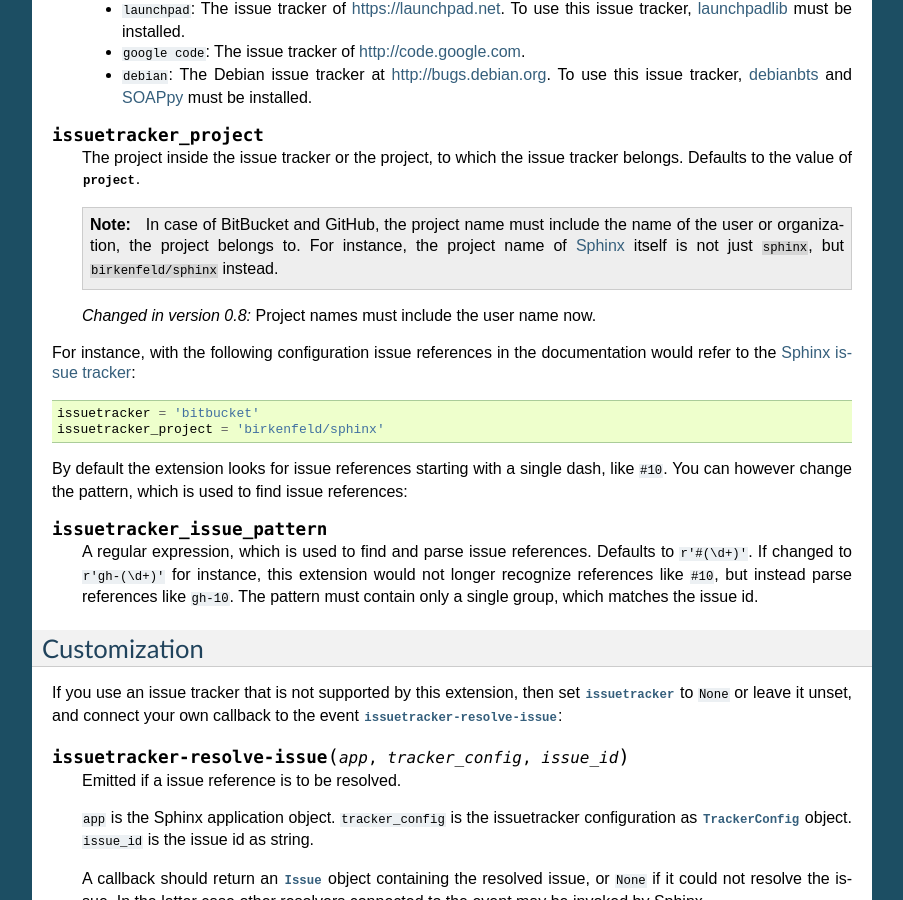
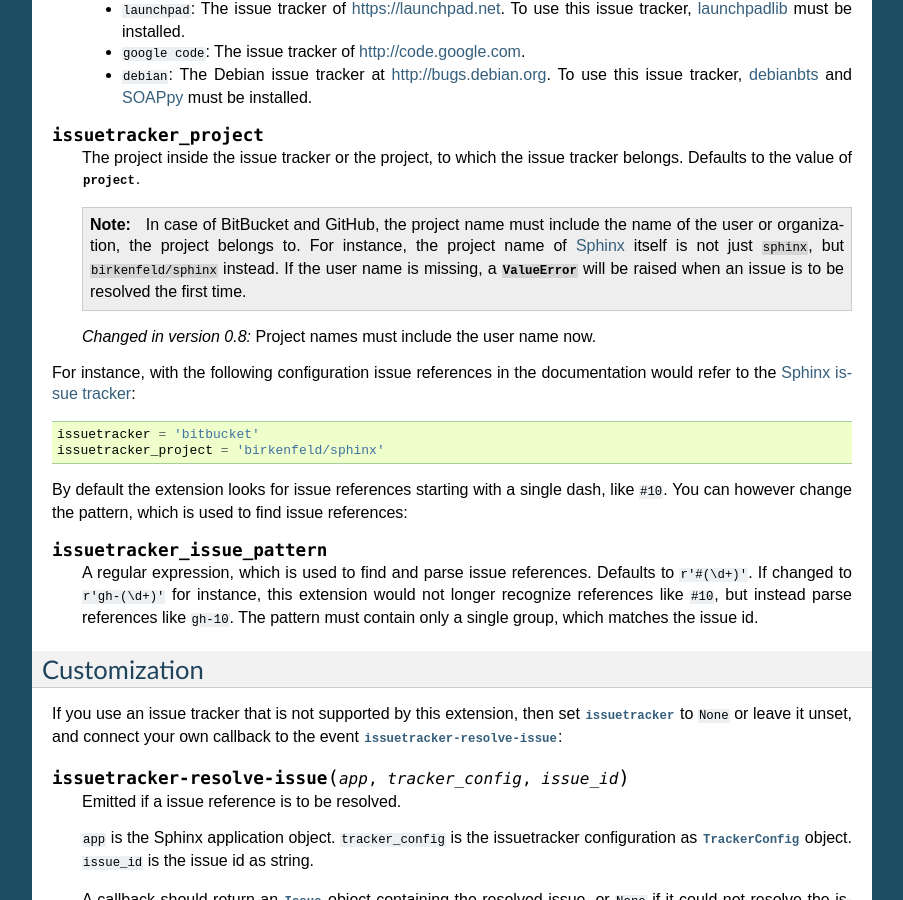
Before and after one commit to sphinx-contrib/spelling, a Sphinx documentation site: the page built from issuetracker/doc/index.rst, in a window 1280 px wide and 900 px high, scrolled down 805 px. Shown: the whole window, without its empty margins (198-1101 px from the left). Built offline with Sphinx 7.4.7, drawn with Linux system fonts in a browser that asks for light colours.

Commit message:
Document exception on missing username in project

```diff
--- a/issuetracker/doc/index.rst
+++ b/issuetracker/doc/index.rst
@@ -66,7 +66,9 @@ Add ``sphinxcontrib.issuetracker`` to the configuration value
       In case of BitBucket and GitHub, the project name must include the name
       of the user or organization, the project belongs to.  For instance, the
       project name of Sphinx_ itself is not just ``sphinx``, but
-      ``birkenfeld/sphinx`` instead.
+      ``birkenfeld/sphinx`` instead.  If the user name is missing, a
+      :exc:`~exceptions.ValueError` will be raised when an issue is to be
+      resolved the first time.
 
    .. versionchanged:: 0.8
       Project names must include the user name now.
```
